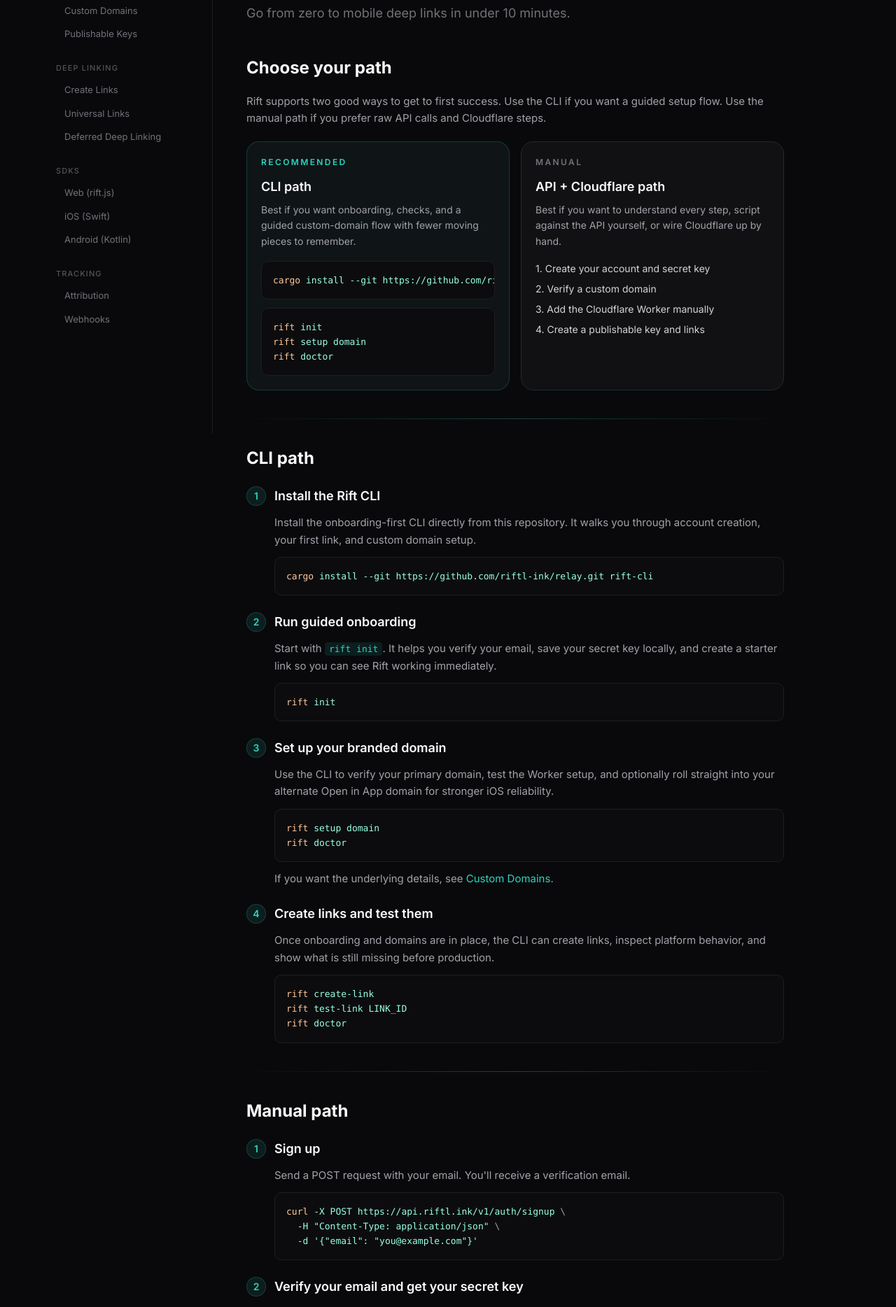
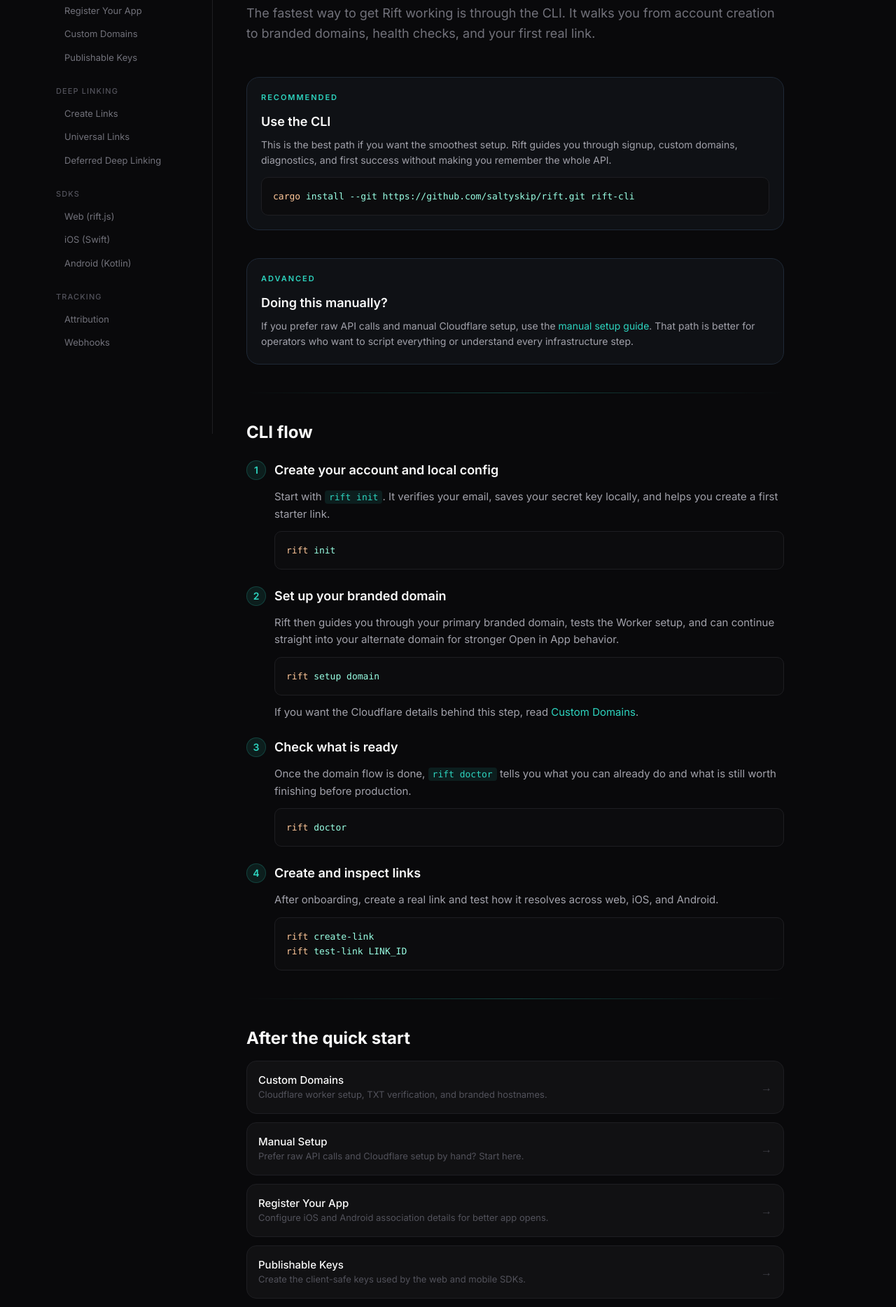
Before and after one commit to saltyskip/rift, a Next.js app in the folder marketing/: page /docs in a window 1280 px wide. Shown: the part 180-2048 px from the top of the page at 70% size. Built offline with nearby package versions, Linux system fonts and the light colour scheme.

Commit message:
Restructure docs quick start paths

```diff
--- a/marketing/src/app/docs/layout.tsx
+++ b/marketing/src/app/docs/layout.tsx
@@ -8,6 +8,7 @@
     group: "Getting Started",
     items: [
       { label: "Quick Start", href: "/docs" },
+      { label: "Manual Setup", href: "/docs/manual-setup" },
       { label: "Register Your App", href: "/docs/apps" },
       { label: "Custom Domains", href: "/docs/domains" },
       { label: "Publishable Keys", href: "/docs/publishable-keys" },
--- /dev/null
+++ b/marketing/src/app/docs/manual-setup/page.tsx
@@ -0,0 +1,107 @@
+import type { Metadata } from "next";
+import { DocsCodeBlock as CodeBlock } from "@/components/docs-code-block";
+
+export const metadata: Metadata = {
+  title: "Manual Setup — Rift Docs",
+  description: "Set up Rift by hand with API calls and manual Cloudflare configuration.",
+};
+
+function Step({ n, title, children }: { n: number; title: string; children: React.ReactNode }) {
+  return (
+    <div className="relative pl-10">
+      <div className="absolute left-0 top-0 flex h-7 w-7 items-center justify-center rounded-full border border-[#2dd4bf]/20 bg-[#2dd4bf]/10 text-sm font-semibold text-[#2dd4bf]">
+        {n}
+      </div>
+      <h3 className="mb-3 text-lg font-semibold text-[#fafafa]">{title}</h3>
+      <div className="space-y-3 text-[15px] leading-relaxed text-[#a1a1aa]">{children}</div>
+    </div>
+  );
+}
+
+export default function ManualSetupPage() {
+  return (
+    <div className="max-w-3xl">
+      <div className="mb-12">
+        <p className="mb-3 text-[13px] font-medium uppercase tracking-widest text-[#2dd4bf]">
+          Documentation
+        </p>
+        <h1 className="mb-4 text-4xl font-bold text-[#fafafa]">Manual Setup</h1>
+        <p className="text-lg leading-relaxed text-[#71717a]">
+          This path is for teams who want to drive Rift with raw API calls and handle Cloudflare
+          manually. If you want the guided path, go back to the{" "}
+          <a href="/docs" className="text-[#2dd4bf] hover:underline">
+            Quick Start
+          </a>
+          .
+        </p>
+      </div>
+
+      <div className="space-y-10">
+        <section className="space-y-6">
+          <Step n={1} title="Create your account">
+            <p>Sign up with your email to receive a verification link.</p>
+            <CodeBlock>{`curl -X POST https://api.riftl.ink/v1/auth/signup \\
+  -H "Content-Type: application/json" \\
+  -d '{"email": "you@example.com"}'`}</CodeBlock>
+          </Step>
+
+          <Step n={2} title="Verify your email and save your secret key">
+            <p>
+              Click the verification link in your inbox. Rift shows your secret key once in the
+              browser. Save it immediately. It starts with{" "}
+              <code className="rounded bg-[#2dd4bf]/10 px-1.5 py-0.5 text-[13px] text-[#2dd4bf]">
+                rl_live_
+              </code>
+              .
+            </p>
+          </Step>
+
+          <Step n={3} title="Set up your custom domain">
+            <p>
+              Before you create a publishable key, you need a verified primary domain and a
+              Cloudflare Worker on that hostname.
+            </p>
+            <p>
+              Use the{" "}
+              <a href="/docs/domains" className="text-[#2dd4bf] hover:underline">
+                Custom Domains guide
+              </a>{" "}
+              for the full Cloudflare and verification steps.
+            </p>
+          </Step>
+
+          <Step n={4} title="Create a publishable key">
+            <p>
+              Publishable keys are safe to use in the web and mobile SDKs for click tracking and
+              attribution.
+            </p>
+            <CodeBlock>{`curl -X POST https://api.riftl.ink/v1/auth/publishable-keys \\
+  -H "Authorization: Bearer rl_live_YOUR_KEY" \\
+  -H "Content-Type: application/json" \\
+  -d '{"domain": "go.yourcompany.com"}'`}</CodeBlock>
+          </Step>
+
+          <Step n={5} title="Create your first link">
+            <CodeBlock>{`curl -X POST https://api.riftl.ink/v1/links \\
+  -H "Authorization: Bearer rl_live_YOUR_KEY" \\
+  -H "Content-Type: application/json" \\
+  -d '{
+    "web_url": "https://example.com",
+    "ios_deep_link": "myapp://product/123",
+    "agent_context": {
+      "action": "purchase",
+      "cta": "Buy now",
+      "description": "Premium widget, 50% off today"
+    }
+  }'`}</CodeBlock>
+          </Step>
+
+          <Step n={6} title="Resolve and inspect the link">
+            <CodeBlock>{`curl https://go.yourcompany.com/LINK_ID \\
+  -H "Accept: application/json"`}</CodeBlock>
+          </Step>
+        </section>
+      </div>
+    </div>
+  );
+}
--- a/marketing/src/app/docs/page.tsx
+++ b/marketing/src/app/docs/page.tsx
@@ -3,17 +3,37 @@
 
 export const metadata: Metadata = {
   title: "Quick Start — Rift Docs",
-  description: "Get your API key and start creating deep links in under 5 minutes.",
+  description: "Get your first Rift link live with the CLI in a few minutes.",
 };
 
 function Step({ n, title, children }: { n: number; title: string; children: React.ReactNode }) {
   return (
     <div className="relative pl-10">
-      <div className="absolute left-0 top-0 flex h-7 w-7 items-center justify-center rounded-full bg-[#2dd4bf]/10 text-[#2dd4bf] text-sm font-semibold border border-[#2dd4bf]/20">
+      <div className="absolute left-0 top-0 flex h-7 w-7 items-center justify-center rounded-full border border-[#2dd4bf]/20 bg-[#2dd4bf]/10 text-sm font-semibold text-[#2dd4bf]">
         {n}
       </div>
-      <h3 className="text-lg font-semibold text-[#fafafa] mb-3">{title}</h3>
-      <div className="space-y-3 text-[15px] text-[#a1a1aa] leading-relaxed">{children}</div>
+      <h3 className="mb-3 text-lg font-semibold text-[#fafafa]">{title}</h3>
+      <div className="space-y-3 text-[15px] leading-relaxed text-[#a1a1aa]">{children}</div>
+    </div>
+  );
+}
+
+function Callout({
+  eyebrow,
+  title,
+  children,
+}: {
+  eyebrow: string;
+  title: string;
+  children: React.ReactNode;
+}) {
+  return (
+    <div className="rounded-2xl border border-[#1f2937] bg-[#0f1115] p-5">
+      <p className="text-[11px] font-semibold uppercase tracking-[0.18em] text-[#2dd4bf]">
+        {eyebrow}
+      </p>
+      <h3 className="mt-3 text-lg font-semibold text-[#fafafa]">{title}</h3>
+      <div className="mt-2 space-y-3 text-[14px] leading-relaxed text-[#a1a1aa]">{children}</div>
     </div>
   );
 }
@@ -22,196 +42,135 @@
   return (
     <div className="max-w-3xl">
       <div className="mb-12">
-        <p className="text-[13px] font-medium text-[#2dd4bf] uppercase tracking-widest mb-3">Documentation</p>
-        <h1 className="text-4xl font-bold text-[#fafafa] mb-4">Quick Start</h1>
-        <p className="text-lg text-[#71717a] leading-relaxed">
-          Go from zero to mobile deep links in under 10 minutes.
+        <p className="mb-3 text-[13px] font-medium uppercase tracking-widest text-[#2dd4bf]">
+          Documentation
+        </p>
+        <h1 className="mb-4 text-4xl font-bold text-[#fafafa]">Quick Start</h1>
+        <p className="text-lg leading-relaxed text-[#71717a]">
+          The fastest way to get Rift working is through the CLI. It walks you from account creation
+          to branded domains, health checks, and your first real link.
         </p>
       </div>
 
       <div className="space-y-10">
-        <section className="space-y-5">
-          <h2 className="text-2xl font-bold text-[#fafafa]">Choose your path</h2>
-          <p className="text-[15px] text-[#a1a1aa] leading-relaxed">
-            Rift supports two good ways to get to first success. Use the CLI if you want a guided
-            setup flow. Use the manual path if you prefer raw API calls and Cloudflare steps.
+        <Callout eyebrow="Recommended" title="Use the CLI">
+          <p>
+            This is the best path if you want the smoothest setup. Rift guides you through signup,
+            custom domains, diagnostics, and first success without making you remember the whole API.
           </p>
+          <CodeBlock lang="bash">{`cargo install --git https://github.com/saltyskip/rift.git rift-cli`}</CodeBlock>
+        </Callout>
 
-          <div className="grid gap-4 md:grid-cols-2">
-            <div className="rounded-2xl border border-[#2dd4bf]/20 bg-[#0f1416] p-5">
-              <p className="text-[12px] font-semibold uppercase tracking-[0.2em] text-[#2dd4bf]">
-                Recommended
-              </p>
-              <h3 className="mt-3 text-lg font-semibold text-[#fafafa]">CLI path</h3>
-              <p className="mt-2 text-[14px] leading-relaxed text-[#a1a1aa]">
-                Best if you want onboarding, checks, and a guided custom-domain flow with fewer
-                moving pieces to remember.
-              </p>
-              <div className="mt-4 space-y-3">
-                <CodeBlock lang="bash">{`cargo install --git https://github.com/riftl-ink/relay.git rift-cli`}</CodeBlock>
-                <CodeBlock lang="bash">{`rift init
-rift setup domain
-rift doctor`}</CodeBlock>
-              </div>
-            </div>
-
-            <div className="rounded-2xl border border-[#1f2937] bg-[#111113] p-5">
-              <p className="text-[12px] font-semibold uppercase tracking-[0.2em] text-[#71717a]">
-                Manual
-              </p>
-              <h3 className="mt-3 text-lg font-semibold text-[#fafafa]">API + Cloudflare path</h3>
-              <p className="mt-2 text-[14px] leading-relaxed text-[#a1a1aa]">
-                Best if you want to understand every step, script against the API yourself, or wire
-                Cloudflare up by hand.
-              </p>
-              <div className="mt-4 space-y-2 text-[14px] text-[#d4d4d8]">
-                <p>1. Create your account and secret key</p>
-                <p>2. Verify a custom domain</p>
-                <p>3. Add the Cloudflare Worker manually</p>
-                <p>4. Create a publishable key and links</p>
-              </div>
-            </div>
-          </div>
-        </section>
+        <Callout eyebrow="Advanced" title="Doing this manually?">
+          <p>
+            If you prefer raw API calls and manual Cloudflare setup, use the{" "}
+            <a href="/docs/manual-setup" className="text-[#2dd4bf] hover:underline">
+              manual setup guide
+            </a>
+            . That path is better for operators who want to script everything or understand every
+            infrastructure step.
+          </p>
+        </Callout>
 
         <div className="gradient-line" />
 
         <section className="space-y-6">
-          <h2 className="text-2xl font-bold text-[#fafafa]">CLI path</h2>
+          <h2 className="text-2xl font-bold text-[#fafafa]">CLI flow</h2>
 
-          <Step n={1} title="Install the Rift CLI">
+          <Step n={1} title="Create your account and local config">
             <p>
-              Install the onboarding-first CLI directly from this repository. It walks you through
-              account creation, your first link, and custom domain setup.
-            </p>
-            <CodeBlock lang="bash">{`cargo install --git https://github.com/riftl-ink/relay.git rift-cli`}</CodeBlock>
-          </Step>
-
-          <Step n={2} title="Run guided onboarding">
-            <p>
-              Start with <code className="text-[#2dd4bf] bg-[#2dd4bf]/10 px-1.5 py-0.5 rounded text-[13px]">rift init</code>.
-              It helps you verify your email, save your secret key locally, and create a starter
-              link so you can see Rift working immediately.
+              Start with{" "}
+              <code className="rounded bg-[#2dd4bf]/10 px-1.5 py-0.5 text-[13px] text-[#2dd4bf]">
+                rift init
+              </code>
+              . It verifies your email, saves your secret key locally, and helps you create a first
+              starter link.
             </p>
             <CodeBlock lang="bash">{`rift init`}</CodeBlock>
           </Step>
 
-          <Step n={3} title="Set up your branded domain">
+          <Step n={2} title="Set up your branded domain">
             <p>
-              Use the CLI to verify your primary domain, test the Worker setup, and optionally roll
-              straight into your alternate Open in App domain for stronger iOS reliability.
+              Rift then guides you through your primary branded domain, tests the Worker setup, and
+              can continue straight into your alternate domain for stronger Open in App behavior.
             </p>
-            <CodeBlock lang="bash">{`rift setup domain
-rift doctor`}</CodeBlock>
+            <CodeBlock lang="bash">{`rift setup domain`}</CodeBlock>
             <p>
-              If you want the underlying details, see{" "}
-              <a href="/docs/domains" className="text-[#2dd4bf] hover:underline">Custom Domains</a>.
+              If you want the Cloudflare details behind this step, read{" "}
+              <a href="/docs/domains" className="text-[#2dd4bf] hover:underline">
+                Custom Domains
+              </a>
+              .
             </p>
           </Step>
 
-          <Step n={4} title="Create links and test them">
+          <Step n={3} title="Check what is ready">
             <p>
-              Once onboarding and domains are in place, the CLI can create links, inspect platform
-              behavior, and show what is still missing before production.
+              Once the domain flow is done,{" "}
+              <code className="rounded bg-[#2dd4bf]/10 px-1.5 py-0.5 text-[13px] text-[#2dd4bf]">
+                rift doctor
+              </code>{" "}
+              tells you what you can already do and what is still worth finishing before production.
+            </p>
+            <CodeBlock lang="bash">{`rift doctor`}</CodeBlock>
+          </Step>
+
+          <Step n={4} title="Create and inspect links">
+            <p>
+              After onboarding, create a real link and test how it resolves across web, iOS, and
+              Android.
             </p>
             <CodeBlock lang="bash">{`rift create-link
-rift test-link LINK_ID
-rift doctor`}</CodeBlock>
-          </Step>
-        </section>
-
-        <div className="gradient-line" />
-
-        <section className="space-y-6">
-          <h2 className="text-2xl font-bold text-[#fafafa]">Manual path</h2>
-
-          <Step n={1} title="Sign up">
-            <p>
-              Send a POST request with your email. You&apos;ll receive a verification email.
-            </p>
-            <CodeBlock>{`curl -X POST https://api.riftl.ink/v1/auth/signup \\
-  -H "Content-Type: application/json" \\
-  -d '{"email": "you@example.com"}'`}</CodeBlock>
-          </Step>
-
-          <Step n={2} title="Verify your email and get your secret key">
-            <p>
-              Click the verification link in your inbox. The response will contain your secret API key
-              (starts with <code className="text-[#2dd4bf] bg-[#2dd4bf]/10 px-1.5 py-0.5 rounded text-[13px]">rl_live_</code>).
-              Save it immediately — it&apos;s shown only once and never sent via email.
-              This is your server-side key for managing links, domains, and keys. Never expose it in client code.
-            </p>
-          </Step>
-
-          <Step n={3} title="Set up your custom domain">
-            <p>
-              Before you create a publishable key, verify a primary domain and add the Cloudflare
-              Worker manually. The full walkthrough lives in{" "}
-              <a href="/docs/domains" className="text-[#2dd4bf] hover:underline">Custom Domains</a>.
-            </p>
-          </Step>
-
-          <Step n={4} title="Create a publishable key">
-            <p>
-              Publishable keys (<code className="text-[#2dd4bf] bg-[#2dd4bf]/10 px-1.5 py-0.5 rounded text-[13px]">pk_live_</code>) are client-safe keys
-              used by the web and mobile SDKs for click tracking and attribution. Create one after setting up a{" "}
-              <a href="/docs/domains" className="text-[#2dd4bf] hover:underline">custom domain</a>:
-            </p>
-            <CodeBlock>{`curl -X POST https://api.riftl.ink/v1/auth/publishable-keys \\
-  -H "Authorization: Bearer rl_live_YOUR_KEY" \\
-  -H "Content-Type: application/json" \\
-  -d '{"domain": "go.yourcompany.com"}'`}</CodeBlock>
-            <p>
-              Save the returned key — it won&apos;t be shown again.
-              See <a href="/docs/publishable-keys" className="text-[#2dd4bf] hover:underline">Publishable Keys</a> for details.
-            </p>
-          </Step>
-
-          <Step n={5} title="Add click tracking to your website">
-            <p>
-              Install the SDK via npm or load it via script tag. Pass your publishable key with your custom domain.
-              The SDK auto-tracks clicks on any link pointing to your domain — no attributes or event handlers needed.
-            </p>
-            <CodeBlock lang="bash">{`npm install @riftlinks/sdk`}</CodeBlock>
-            <CodeBlock lang="typescript">{`import { Rift } from '@riftlinks/sdk';
-Rift.init("pk_live_YOUR_KEY", { domain: "go.yourcompany.com" });`}</CodeBlock>
-            <p className="text-[13px] text-[#52525b]">
-              Or via script tag:
-            </p>
-            <CodeBlock lang="html">{`<script src="https://api.riftl.ink/sdk/rift.js"></script>
-<script>Rift.init("pk_live_YOUR_KEY", { domain: "go.yourcompany.com" });</script>`}</CodeBlock>
-            <p>
-              All links to your domain are auto-tracked. See <a href="/docs/web-sdk" className="text-[#2dd4bf] hover:underline">Web SDK</a> for
-              framework-specific examples (Next.js, Svelte, Vue) and the full API reference.
-            </p>
+rift test-link LINK_ID`}</CodeBlock>
           </Step>
         </section>
 
         <div className="gradient-line" />
 
         <section className="space-y-4">
-          <h2 className="text-2xl font-bold text-[#fafafa]">Next steps</h2>
+          <h2 className="text-2xl font-bold text-[#fafafa]">After the quick start</h2>
           <div className="grid gap-3">
             {[
-              { title: "Register Your App", desc: "Configure iOS & Android app details for branding and association files.", href: "/docs/apps" },
-              { title: "Custom Domains", desc: "Required for vanity slugs. Use your own brand: go.yourcompany.com/summer-sale.", href: "/docs/domains" },
-              { title: "Publishable Keys", desc: "Client-safe keys for SDK click tracking and attribution.", href: "/docs/publishable-keys" },
-              { title: "Create Links", desc: "Create deep links with per-platform destinations and metadata.", href: "/docs/links" },
-              { title: "Web SDK", desc: "Add download buttons to your website with rift.js.", href: "/docs/web-sdk" },
-              { title: "iOS SDK", desc: "Native Swift SDK for click tracking and attribution.", href: "/docs/ios-sdk" },
-              { title: "Android SDK", desc: "Native Kotlin SDK for click tracking and attribution.", href: "/docs/android-sdk" },
-              { title: "Webhooks", desc: "Real-time notifications for click and attribution events.", href: "/docs/webhooks" },
+              {
+                title: "Custom Domains",
+                desc: "Cloudflare worker setup, TXT verification, and branded hostnames.",
+                href: "/docs/domains",
+              },
+              {
+                title: "Manual Setup",
+                desc: "Prefer raw API calls and Cloudflare setup by hand? Start here.",
+                href: "/docs/manual-setup",
+              },
+              {
+                title: "Register Your App",
+                desc: "Configure iOS and Android association details for better app opens.",
+                href: "/docs/apps",
+              },
+              {
+                title: "Publishable Keys",
+                desc: "Create the client-safe keys used by the web and mobile SDKs.",
+                href: "/docs/publishable-keys",
+              },
+              {
+                title: "Create Links",
+                desc: "Create deep links with per-platform destinations and metadata.",
+                href: "/docs/links",
+              },
             ].map((item) => (
               <a
                 key={item.title}
                 href={item.href}
-                className="group flex items-center justify-between p-4 rounded-xl bg-[#111113] border border-[#1e1e22] hover:border-[#2dd4bf]/30 transition-colors"
+                className="group flex items-center justify-between rounded-xl border border-[#1e1e22] bg-[#111113] p-4 transition-colors hover:border-[#2dd4bf]/30"
               >
                 <div>
-                  <p className="text-[15px] font-medium text-[#fafafa] group-hover:text-[#2dd4bf] transition-colors">{item.title}</p>
+                  <p className="text-[15px] font-medium text-[#fafafa] transition-colors group-hover:text-[#2dd4bf]">
+                    {item.title}
+                  </p>
                   <p className="text-[13px] text-[#52525b]">{item.desc}</p>
                 </div>
-                <span className="text-[#3f3f46] group-hover:text-[#2dd4bf] transition-colors">&rarr;</span>
+                <span className="text-[#3f3f46] transition-colors group-hover:text-[#2dd4bf]">
+                  &rarr;
+                </span>
               </a>
             ))}
           </div>
```
